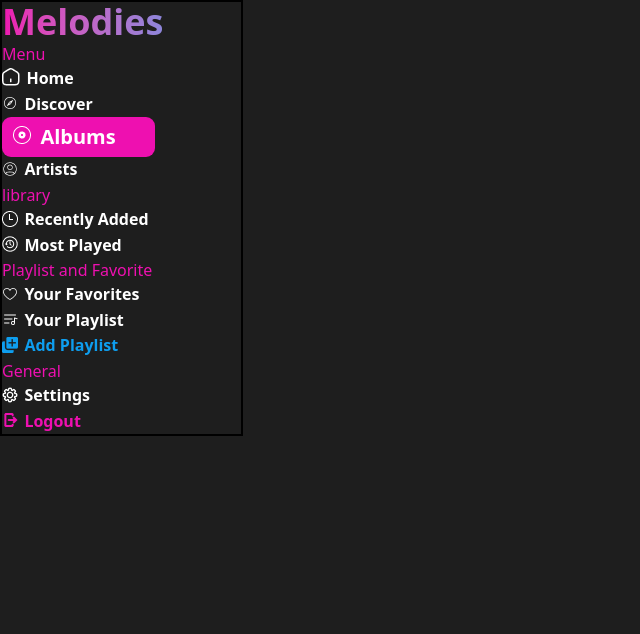
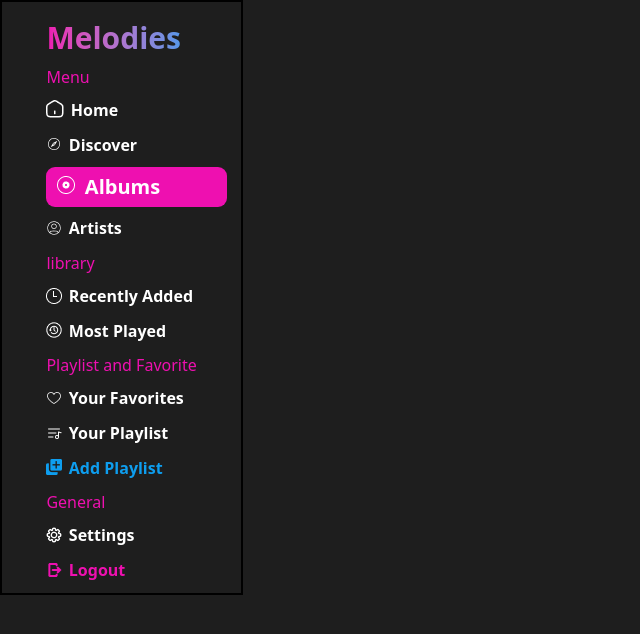
Before and after one commit to Sh0kerbled/music_player, a website: page index.html in a window 1280 px wide. Shown: the whole page, without its empty margins (0-640 px from the left). Drawn offline with Linux system fonts and the light colour scheme.

Commit message:
margin added

```diff
--- a/index.html
+++ b/index.html
@@ -7,24 +7,24 @@
     <title>Document</title>
 </head>
 <body class="bg-[#1E1E1E]">
-    <div class="albums cursor-progress">
-        <div class="categories w-[19%] border-2 grid">
-            <h1 class="text-4xl font-bold text-transparent bg-clip-text bg-gradient-to-r from-[#EE10B0] to-[#0E9EEF]">Melodies</h1>
-            <p class="text-[#EE10B0]">Menu</p>
-            <a href="#" class="before:content-home text-white font-semibold">Home</a>
-            <a href="#" class="before:content-compass text-white font-semibold">Discover</a>
-            <a href="#" class="before:content-disco text-white bg-[#EE10B0] w-[64%] h-[40px] text-xl font-bold pt-[6px] pl-[8px] rounded-[9px]">Albums</a>
-            <a href="#" class="before:content-artists text-white font-semibold">Artists</a>
-            <p class="text-[#EE10B0]">library</p>
-            <a href="#" class="before:content-recent text-white font-semibold">Recently Added</a>
-            <a href="#" class="before:content-niagara text-white font-semibold">Most Played</a>
-            <p class="text-[#EE10B0]">Playlist and Favorite</p>
-            <a href="#" class="before:content-favorite text-white font-semibold">Your Favorites</a>
-            <a href="#" class="before:content-playlist text-white font-semibold">Your Playlist</a>
-            <a href="#" class="before:content-add text-[#0E9EEF] font-semibold">Add Playlist</a>
-            <p class="text-[#EE10B0]">General</p>
-            <a href="#" class="before:content-settings text-white font-semibold">Settings</a>
-            <a href="#" class="before:content-logout text-[#EE10B0] font-semibold">Logout</a>
+    <div class="albums">
+        <div class="categories w-[19%] border-2 grid justify-center">
+            <h1 class="text-3xl font-bold text-transparent bg-clip-text bg-gradient-to-r from-[#EE10B0] to-[#0E9EEF] mb-[6%] mt-[12%]">Melodies</h1>
+            <p class="text-[#EE10B0] mb-[6%]">Menu</p>
+            <a href="#" class="before:content-home text-white font-semibold mb-[6%]">Home</a>
+            <a href="#" class="before:content-compass text-white font-semibold mb-[6%]">Discover</a>
+            <a href="#" class="before:content-disco text-white bg-[#EE10B0] w-[120%] h-[40px] text-xl font-bold pt-[6px] pl-[8px] rounded-[9px] mb-[6%]">Albums</a>
+            <a href="#" class="before:content-artists text-white font-semibold mb-[6%]">Artists</a>
+            <p class="text-[#EE10B0] mb-[6%]">library</p>
+            <a href="#" class="before:content-recent text-white font-semibold mb-[6%]">Recently Added</a>
+            <a href="#" class="before:content-niagara text-white font-semibold mb-[6%]">Most Played</a>
+            <p class="text-[#EE10B0] mb-[6%]">Playlist and Favorite</p>
+            <a href="#" class="before:content-favorite text-white font-semibold mb-[6%]">Your Favorites</a>
+            <a href="#" class="before:content-playlist text-white font-semibold mb-[6%]">Your Playlist</a>
+            <a href="#" class="before:content-add text-[#0E9EEF] font-semibold mb-[6%]">Add Playlist</a>
+            <p class="text-[#EE10B0] mb-[6%]">General</p>
+            <a href="#" class="before:content-settings text-white font-semibold mb-[6%]">Settings</a>
+            <a href="#" class="before:content-logout text-[#EE10B0] font-semibold mb-[6%]">Logout</a>
         </div>
     </div>
 </body>
```
Also changed, not shown: dist/main.css.
